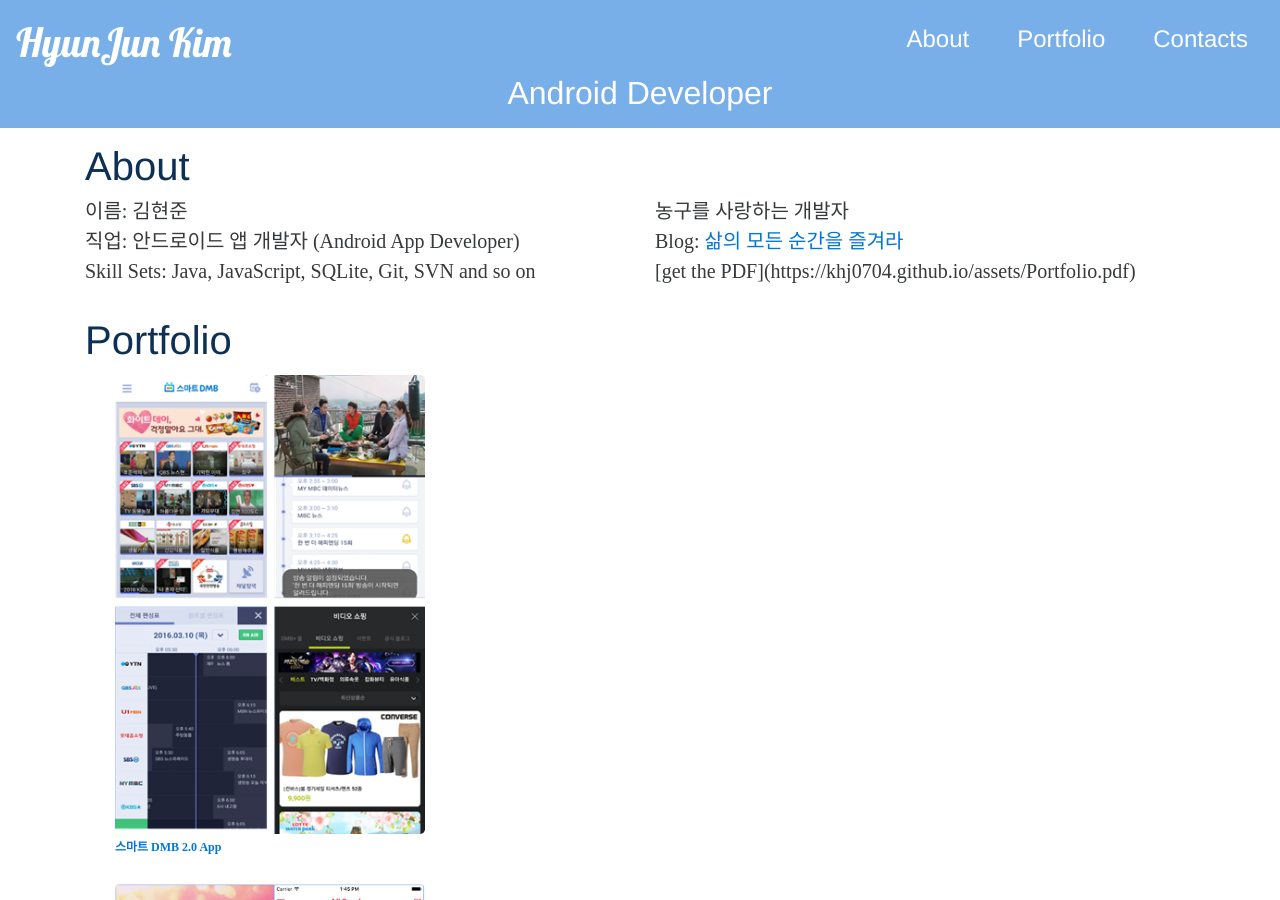
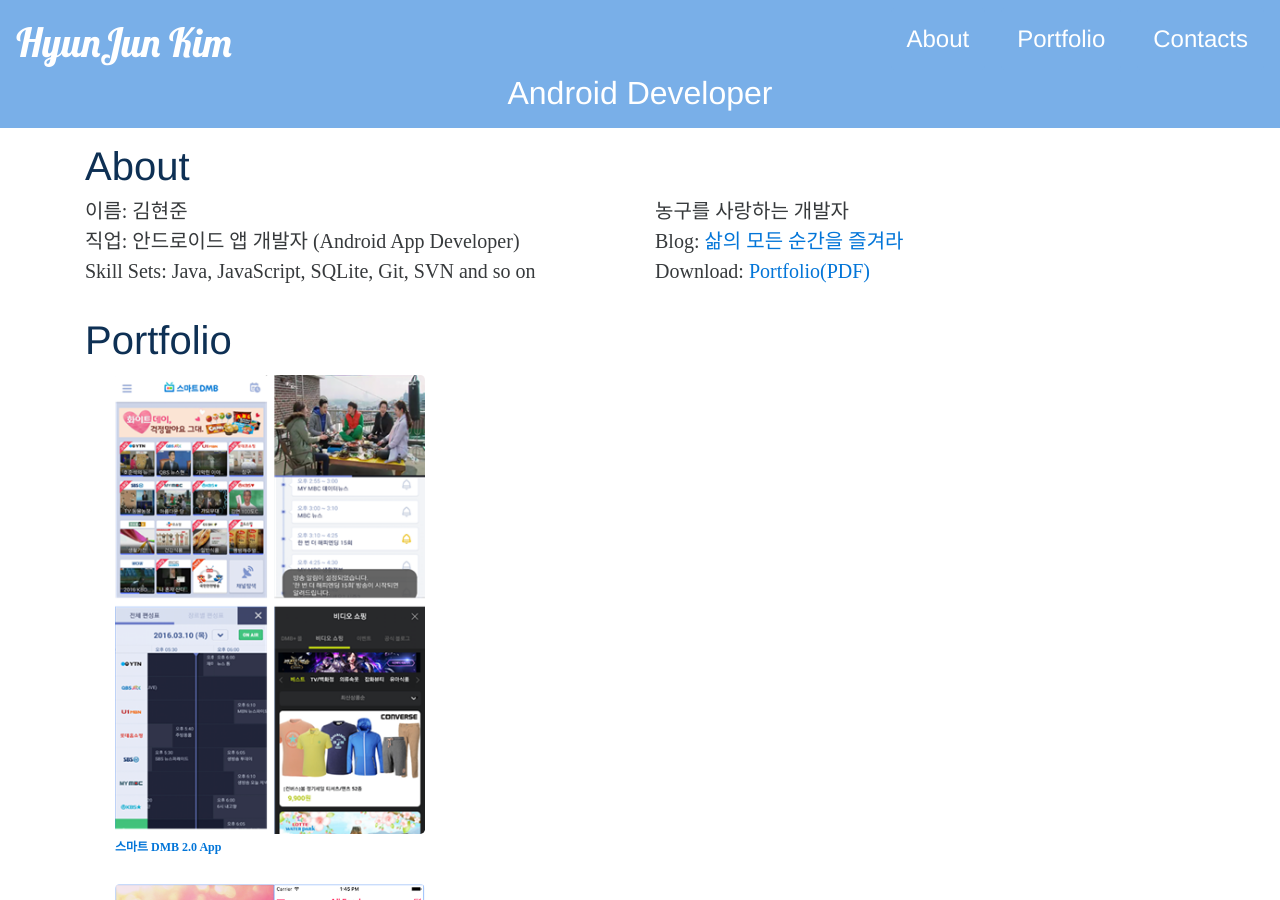
Before and after one commit to khj0704/khj0704.github.io, a Jekyll site: the page built from index.html, in a window 1280 px wide and 900 px high, scrolled down 458 px. Built offline with Jekyll 4.4.1, drawn with Linux system fonts in a browser that asks for light colours; nearby versions of some CDN libraries; some web fonts are replaced.

Commit message:
Modified Download Link

```diff
--- a/_includes/about.html
+++ b/_includes/about.html
@@ -29,8 +29,7 @@
 				</span>
 				<br>
 				<span style="font-family: 'Nanum Gothic', serif; font-size: 20px;">
-					[get the PDF]({{ site.url }}assets/Portfolio.pdf)
-					<!-- Download: <a href="/assets/Portfolio.pdf" class="no-uline" target="_blank">Portfolio(PDF)</a> -->
+					Download: <a href="{{ site.url }}assets/Portfolio.pdf" class="no-uline" target="_blank">Portfolio(PDF)</a>
 				</span>
             </p>
         </div>
```
